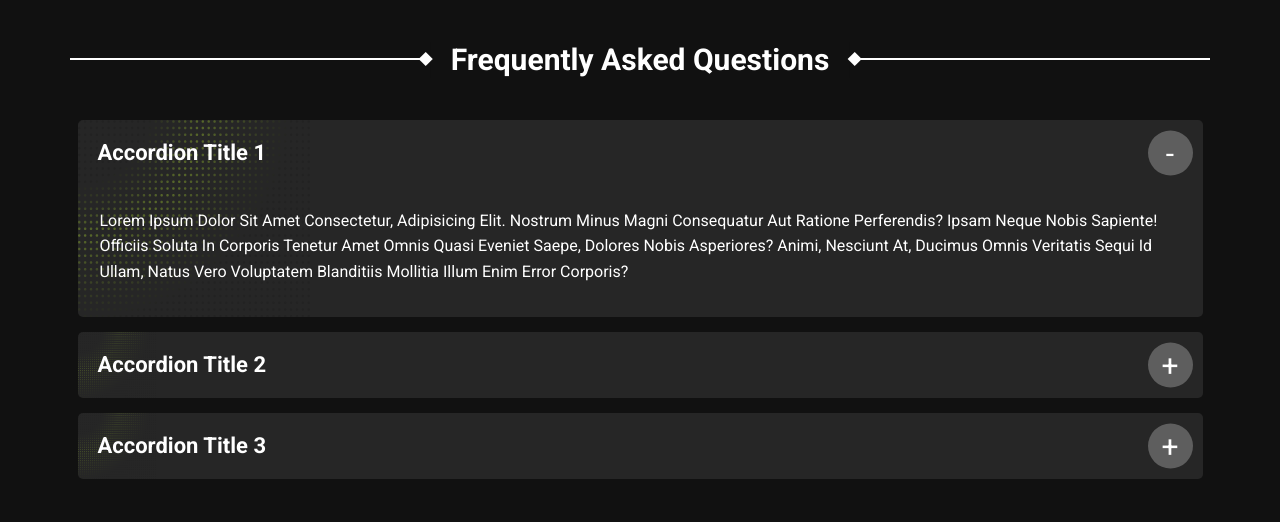
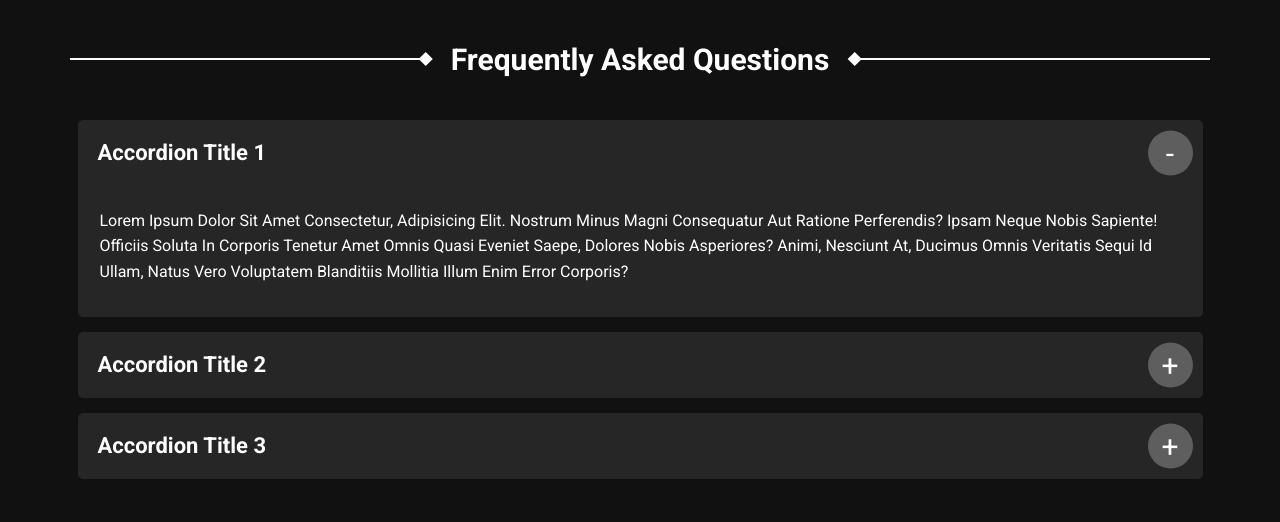
Before and after one commit to gusain08/landingpage, a plain HTML site: page index.html in a window 1280 px wide. Shown: the part 6394-6916 px from the top of the page. Drawn offline with nearby package versions, Linux system fonts and the light colour scheme.

Commit message:
Update style.css

```diff
--- a/style.css
+++ b/style.css
@@ -483,9 +483,9 @@ header.header{
 .at-item {
   border-radius: 5px;
   margin-bottom: 15px;
-  background-image: url('./img/Abstract\ Design.svg');
+/*   background-image: url('./img/Abstract\ Design.svg');
   background-size: contain;
-  background-repeat: no-repeat;
+  background-repeat: no-repeat; */
   background-color: #262626;
 }
 
```
